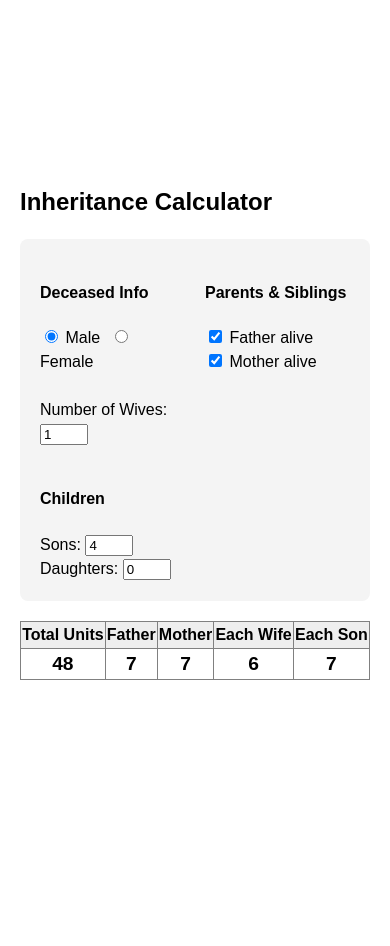
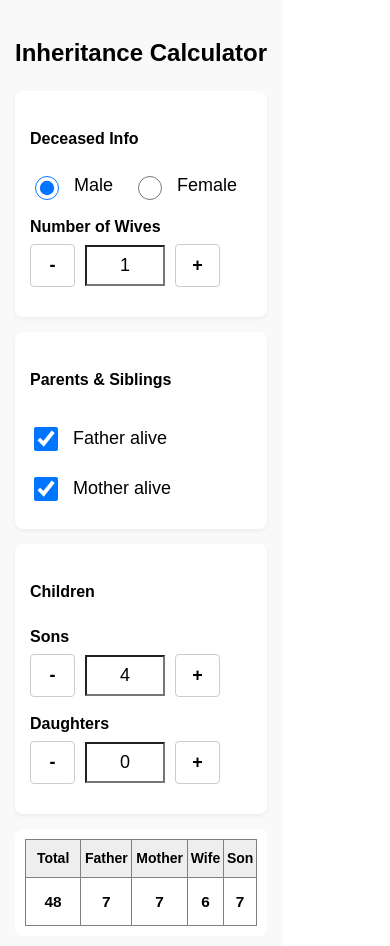
Before and after one commit to Ali-Khanchi/inheritance-calculator, a React (Vite) app: page / in a window 390 px wide. Shown: the top 946 px of the page. Before the commit the page ends 844 px from the top, so only its background shows below. Built offline with nearby package versions, Linux system fonts and the light colour scheme.

Commit message:
made more mobile friendly

```diff
--- a/src/App.tsx
+++ b/src/App.tsx
@@ -4,7 +4,7 @@ const InheritanceCalculator = () => {
   const [heirs, setHeirs] = useState({
     fatherAlive: true,
     motherAlive: true,
-    hasSC: false, // Siblings Condition (Ruling 2749/2750)
+    hasSC: false,
     wives: 1,
     husband: false,
     deceasedIsMale: true,
@@ -12,13 +12,19 @@ const InheritanceCalculator = () => {
     daughters: 0
   });
 
-  const handleChange = (e: {
-    target: { name: any; value: any; type: any; checked: any };
-  }) => {
+  // --- LOGIC UNCHANGED ---
+  const handleChange = (e) => {
     const { name, value, type, checked } = e.target;
     setHeirs((prev) => ({
       ...prev,
       [name]: type === 'checkbox' ? checked : Math.max(0, parseInt(value) || 0)
+    }));
+  };
+
+  const updateCount = (name, delta) => {
+    setHeirs((prev) => ({
+      ...prev,
+      [name]: Math.max(0, prev[name] + delta)
     }));
   };
 
@@ -35,8 +41,7 @@ const InheritanceCalculator = () => {
     } = heirs;
     const numChildren = sons + daughters;
     const hasChildren = numChildren > 0;
-    const ratioParts = sons * 2 + daughters || 1; // Integer divisor for children split
-
+    const ratioParts = sons * 2 + daughters || 1;
     let spouseNumerator = 0;
     let spouseDenominator = 1;
     if (deceasedIsMale) {
@@ -50,10 +55,7 @@ const InheritanceCalculator = () => {
         spouseDenominator = hasChildren ? 4 : 2;
       }
     }
-
-    // Weights are now strictly integers
     let weights = { f: 0, m: 0, s: 0, d: 0, settle: 0, total: 1, cDiv: 1 };
-
     if (fatherAlive && motherAlive && !hasChildren) {
       if (hasSC) {
         weights.m = 1;
@@ -83,7 +85,7 @@ const InheritanceCalculator = () => {
       weights.total = 6;
       weights.s = 8;
       weights.d = 4;
-      weights.cDiv = ratioParts; // Move ratioParts to divisor
+      weights.cDiv = ratioParts;
     } else if (fatherAlive && motherAlive && sons === 0 && daughters > 1) {
       weights.f = 1;
       weights.m = 1;
@@ -119,20 +121,15 @@ const InheritanceCalculator = () => {
       else weights.settle = 1;
       weights.total = 1;
     }
-
-    // Ensure L is a multiple of all potential denominators
     const L = weights.total * spouseDenominator * (wives || 1) * weights.cDiv;
     const remainderN = spouseDenominator - spouseNumerator;
     const remainderD = spouseDenominator;
-
-    // Use Math.round to strip floating point noise
-    const getShare = (w: number, isChild = false) => {
+    const getShare = (w, isChild = false) => {
       const div = isChild
         ? weights.total * remainderD * weights.cDiv
         : weights.total * remainderD;
       return Math.round((w * remainderN * L) / div);
     };
-
     const result = {
       total: L,
       father: getShare(weights.f),
@@ -149,34 +146,16 @@ const InheritanceCalculator = () => {
       daughter: getShare(weights.d, true),
       settle: getShare(weights.settle)
     };
-
-    const gcd = (a: number, b: number): number => (b === 0 ? a : gcd(b, a % b));
-
+    const gcd = (a, b) => (b === 0 ? a : gcd(b, a % b));
     let allVals = [result.total, result.settle];
-    if (fatherAlive) {
-      allVals.push(result.father);
-    }
-    if (motherAlive) {
-      allVals.push(result.mother);
-    }
-    if (husband) {
-      allVals.push(result.husband);
-    }
-    if (wives > 0) {
-      allVals.push(result.wife);
-    }
-    if (sons > 0) {
-      allVals.push(result.son);
-    }
-    if (daughters > 0) {
-      allVals.push(result.daughter);
-    }
+    if (fatherAlive) allVals.push(result.father);
+    if (motherAlive) allVals.push(result.mother);
+    if (husband) allVals.push(result.husband);
+    if (wives > 0) allVals.push(result.wife);
+    if (sons > 0) allVals.push(result.son);
+    if (daughters > 0) allVals.push(result.daughter);
     allVals = allVals.filter((v) => v > 0);
-
     const common = allVals.reduce((a, b) => gcd(a, b), allVals[0]);
-    console.log(result);
-    console.log(allVals, common);
-
     return {
       total: result.total / common,
       father: result.father / common,
@@ -191,32 +170,83 @@ const InheritanceCalculator = () => {
 
   const res = calculate();
 
+  // --- STYLES ---
+  const btnStyle = {
+    padding: '10px 15px',
+    fontSize: '18px',
+    fontWeight: 'bold',
+    cursor: 'pointer',
+    backgroundColor: '#fff',
+    border: '1px solid #ccc',
+    borderRadius: '4px',
+    width: '45px'
+  };
+
+  const checkboxStyle = {
+    width: '24px',
+    height: '24px',
+    verticalAlign: 'middle',
+    marginRight: '10px'
+  };
+
+  const cardStyle = {
+    background: '#fff',
+    padding: '15px',
+    borderRadius: '8px',
+    marginBottom: '15px',
+    boxShadow: '0 2px 4px rgba(0,0,0,0.05)'
+  };
+
+  // Reusable component for +/- inputs
+  const Stepper = ({ label, name, value }) => (
+    <div style={{ marginBottom: '15px' }}>
+      <div style={{ marginBottom: '5px', fontWeight: 'bold' }}>{label}</div>
+      <div style={{ display: 'flex', alignItems: 'center', gap: '10px' }}>
+        <button style={btnStyle} onClick={() => updateCount(name, -1)}>
+          -
+        </button>
+        <input
+          type="number"
+          name={name}
+          value={value}
+          onChange={handleChange}
+          style={{
+            width: '60px',
+            textAlign: 'center',
+            fontSize: '18px',
+            padding: '8px',
+            WebkitAppearance: 'none',
+            MozAppearance: 'textfield'
+          }}
+        />
+        <button style={btnStyle} onClick={() => updateCount(name, 1)}>
+          +
+        </button>
+      </div>
+    </div>
+  );
+
   return (
     <div
       style={{
-        padding: '20px',
+        padding: '15px',
         fontFamily: 'sans-serif',
-        maxWidth: '800px',
-        margin: 'auto'
+        maxWidth: '500px',
+        margin: 'auto',
+        backgroundColor: '#f9f9f9'
       }}
     >
-      <h2>Inheritance Calculator</h2>
+      <style>{`input[type=number]::-webkit-inner-spin-button, input[type=number]::-webkit-outer-spin-button { -webkit-appearance: none; margin: 0; }`}</style>
 
-      <div
-        style={{
-          display: 'grid',
-          gridTemplateColumns: '1fr 1fr',
-          gap: '20px',
-          background: '#f4f4f4',
-          padding: '20px',
-          borderRadius: '8px'
-        }}
-      >
-        <div>
+      <h2 style={{ textAlign: 'center' }}>Inheritance Calculator</h2>
+
+      <div style={cardStyle}>
         <h4>Deceased Info</h4>
-          <label>
+        <div style={{ marginBottom: '15px', display: 'flex', gap: '20px' }}>
+          <label style={{ fontSize: '18px' }}>
             <input
               type="radio"
+              style={checkboxStyle}
               checked={heirs.deceasedIsMale}
               onChange={() =>
                 setHeirs({ ...heirs, deceasedIsMale: true, husband: false })
@@ -224,9 +254,10 @@ const InheritanceCalculator = () => {
             />{' '}
             Male
           </label>
-          <label style={{ marginLeft: '10px' }}>
+          <label style={{ fontSize: '18px' }}>
             <input
               type="radio"
+              style={checkboxStyle}
               checked={!heirs.deceasedIsMale}
               onChange={() =>
                 setHeirs({ ...heirs, deceasedIsMale: false, wives: 0 })
@@ -234,24 +265,18 @@ const InheritanceCalculator = () => {
             />{' '}
             Female
           </label>
-          <br />
-          <br />
+        </div>
+
         {heirs.deceasedIsMale ? (
-            <label>
-              Number of Wives:{' '}
-              <input
-                type="number"
-                name="wives"
-                value={heirs.wives}
-                onChange={handleChange}
-                style={{ width: '40px' }}
-              />
-            </label>
+          <Stepper label="Number of Wives" name="wives" value={heirs.wives} />
         ) : (
-            <label>
+          <label
+            style={{ display: 'block', fontSize: '18px', padding: '10px 0' }}
+          >
             <input
               type="checkbox"
               name="husband"
+              style={checkboxStyle}
               checked={heirs.husband}
               onChange={handleChange}
             />{' '}
@@ -260,104 +285,108 @@ const InheritanceCalculator = () => {
         )}
       </div>
 
-        <div>
+      <div style={cardStyle}>
         <h4>Parents & Siblings</h4>
-          <label>
+        <label
+          style={{ display: 'block', fontSize: '18px', padding: '10px 0' }}
+        >
           <input
             type="checkbox"
             name="fatherAlive"
+            style={checkboxStyle}
             checked={heirs.fatherAlive}
             onChange={handleChange}
           />{' '}
           Father alive
         </label>
-          <br />
-          <label>
+        <label
+          style={{ display: 'block', fontSize: '18px', padding: '10px 0' }}
+        >
           <input
             type="checkbox"
             name="motherAlive"
+            style={checkboxStyle}
             checked={heirs.motherAlive}
             onChange={handleChange}
           />{' '}
           Mother alive
         </label>
-          <br />
         {heirs.fatherAlive &&
           heirs.motherAlive &&
           heirs.sons === 0 &&
           heirs.daughters <= 1 && (
-              <label style={{ color: '#666', fontSize: '0.9em' }}>
+            <label
+              style={{
+                display: 'block',
+                color: '#666',
+                fontSize: '16px',
+                padding: '10px 0',
+                marginLeft: '34px'
+              }}
+            >
               <input
                 type="checkbox"
                 name="hasSC"
+                style={checkboxStyle}
                 checked={heirs.hasSC}
                 onChange={handleChange}
-                />
+              />{' '}
               Sibling condition?
             </label>
           )}
       </div>
 
-        <div>
+      <div style={cardStyle}>
         <h4>Children</h4>
-          <label>
-            Sons:{' '}
-            <input
-              type="number"
-              name="sons"
-              value={heirs.sons}
-              onChange={handleChange}
-              style={{ width: '40px' }}
-            />
-          </label>
-          <br />
-          <label>
-            Daughters:{' '}
-            <input
-              type="number"
-              name="daughters"
-              value={heirs.daughters}
-              onChange={handleChange}
-              style={{ width: '40px' }}
-            />
-          </label>
-        </div>
+        <Stepper label="Sons" name="sons" value={heirs.sons} />
+        <Stepper label="Daughters" name="daughters" value={heirs.daughters} />
       </div>
 
+      <div
+        style={{
+          overflowX: 'auto',
+          background: '#fff',
+          borderRadius: '8px',
+          padding: '10px'
+        }}
+      >
         <table
           border={1}
           style={{
             width: '100%',
-          marginTop: '20px',
             borderCollapse: 'collapse',
-          textAlign: 'center'
+            textAlign: 'center',
+            fontSize: '14px'
           }}
         >
           <thead style={{ background: '#eee' }}>
             <tr>
-            <th>Total Units</th>
+              <th style={{ padding: '8px' }}>Total</th>
               {heirs.fatherAlive && <th>Father</th>}
               {heirs.motherAlive && <th>Mother</th>}
               {heirs.husband && <th>Husband</th>}
-            {heirs.wives > 0 && <th>Each Wife</th>}
-            {heirs.sons > 0 && <th>Each Son</th>}
-            {heirs.daughters > 0 && <th>Each Daughter</th>}
-            {res.settle > 0 && <th>Musalahah</th>}
+              {heirs.wives > 0 && <th>Wife</th>}
+              {heirs.sons > 0 && <th>Son</th>}
+              {heirs.daughters > 0 && <th>Daughter</th>}
+              {res.settle > 0 && <th>Mslh.</th>}
             </tr>
           </thead>
           <tbody>
-          <tr style={{ fontSize: '1.2em', fontWeight: 'bold' }}>
-            <td>{res.total}</td>
+            <tr style={{ fontSize: '1.1em', fontWeight: 'bold' }}>
+              <td style={{ padding: '12px 8px' }}>{res.total}</td>
               {heirs.fatherAlive && <td>{res.father}</td>}
               {heirs.motherAlive && <td>{res.mother}</td>}
               {heirs.husband && <td>{res.husband}</td>}
               {heirs.wives > 0 && <td>{res.wife}</td>}
               {heirs.sons > 0 && <td>{res.son}</td>}
               {heirs.daughters > 0 && <td>{res.daughter}</td>}
-            {res.settle > 0 && <td style={{ color: 'blue' }}>{res.settle}</td>}
+              {res.settle > 0 && (
+                <td style={{ color: 'blue' }}>{res.settle}</td>
+              )}
             </tr>
           </tbody>
         </table>
+      </div>
     </div>
   );
 };
```
Lines whose indentation alone changed are shown as unchanged.
